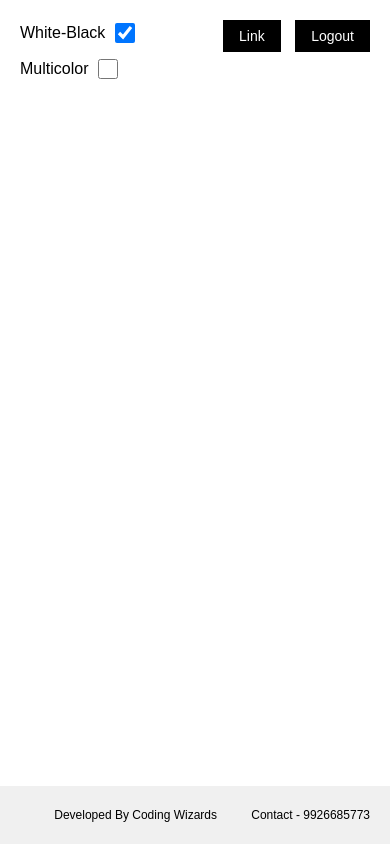
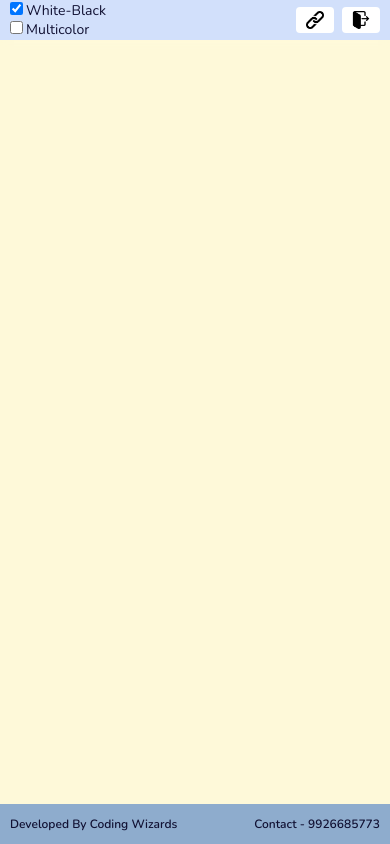
Before and after one commit to vipin2510/display-, a Flask app: page /sheet/1 in a window 390 px wide. Run offline with Flask 3, Linux system fonts and the light colour scheme; data that the repository does not hold is empty.

Commit message:
fix: fixed responsiveness

```diff
--- a/app.py
+++ b/app.py
@@ -46,6 +46,10 @@
 @app.route('/assets/css/<path:filename>')
 def css(filename):
     return send_from_directory('assets/css', filename)
+
+@app.route('/assets/icons/<path:filename>')
+def icons(filename):
+    return send_from_directory('assets/icons', filename)
 
 def setup_db_sheet_thana():
     global DB_SHEET_THANA_ID
--- a/assets/css/sheet.css
+++ b/assets/css/sheet.css
@@ -1,88 +1,114 @@
+@import url('https://fonts.googleapis.com/css2?family=Nunito:ital,wght@0,200..1000;1,200..1000&display=swap');
+
+:root {
+    --primary: #D2E0FB;
+    --primary-foreground: #113;
+
+    --secondary: #FEF9D9;
+    --secondary-foreground: #335;
+
+    --tertiary: #8EACCD;
+    --table-head: #DEE5D4;
+}
+
+* {
+    padding: 0;
+    margin: 0;
+    box-sizing: border-box;
+    font-family: 'Nunito';
+}
+
 body {
-    font-family: Arial, sans-serif;
-    margin: 0;
-    padding: 20px;
-    transition: all 0.3s ease;
+    height: 100%;
+    width: 100%;
+    background-color: var(--secondary);
+}
+
+nav {
+    height: 60px;
+    width: 100%;
+    padding: 8px 40px;
+    background-color: var(--primary);
+    box-shadow: 0px 0px 8px var(--secondary);
+    color: var(--primary-foreground);
+    display: flex;
+    justify-content: space-between;
+    align-items: center;
+    position: sticky;
+    top: 0;
+}
+
+.navDiv{
+    display: flex;
+    gap: 0 8px
+}
+
+button {
+    padding: 8px 16px;
+    background-color: white;
+    border: none;
+    border-radius: 4px;
+    background-color: white;
+    display: flex;
+    align-items: center;
+    justify-content: center;
+}
+
+button:hover {
+    background-color: #eef;
+}
+
+.navButton img{
+    height: 18px;
+    width: 18px;
 }
 
 .container {
-    max-width: 100%;
-    margin: 0 auto;
-    padding: 0 20px;
+    min-height: calc(100vh - 100px);
+    overflow: auto;
 }
 
-h1 {
+#tableTitle {
     text-align: center;
-    font-size: 28px;
+    margin: 10px auto;
 }
 
-.table-container {
-    height: calc(100vh - 200px);
-    overflow-x: auto;
-    overflow-y: auto;
-    position: relative;
+label{
+    font-size: 14px;
 }
 
 table {
+    padding: 0 40px;
+    margin: 20px auto;
     width: 100%;
-    border-collapse: collapse;
-    table-layout: fixed;
 }
 
-thead {
-    position: sticky;
-    top: 0;
-    z-index: 1;
+thead,
+tbody {
+    width: 100%;
+}
+
+thead tr {
+    color: var(--primary-foreground);
+    background-color: var(--table-head);
 }
 
 th,
 td {
-    border: 1px solid;
-    padding: 10px;
-    text-align: left;
-    font-size: 16px;
+    padding: 8px 12px;
+    border: 1px solid var(--secondary-foreground);
+    min-width: 200px;
+    max-height: 200px;
+    overflow: auto;
     word-wrap: break-word;
 }
 
 td img {
-    max-width: 100%;
+    max-width: 200px;
     height: auto;
     display: block;
     object-fit: cover;
     transition: transform 0.3s ease-in-out;
-}
-
-td img:hover {
-    transform: scale(1.5);
-}
-
-footer {
-    width: 100%;
-    position: fixed;
-    left: 0;
-    bottom: 0;
-    height: fit-content;
-    display: flex;
-    align-items: center;
-    justify-content: space-between;
-    padding: 10px 20px;
-    box-sizing: border-box;
-    font-size: 14px;
-}
-
-.top-right-buttons {
-    position: absolute;
-    top: 20px;
-    right: 20px;
-    z-index: 1000;
-}
-
-.button {
-    border: none;
-    padding: 10px 20px;
-    margin-left: 10px;
-    cursor: pointer;
-    font-size: 16px;
 }
 
 .modal {
@@ -93,142 +119,88 @@
     top: 0;
     width: 100%;
     height: 100%;
-    overflow: auto;
-    background-color: rgba(0, 0, 0, 0.4);
+    background-color: rgba(0, 0, 0, 0.2);
+    backdrop-filter: blur(20px);
+    justify-content: center;
+    align-items: center;
 }
 
 .modal-content {
-    margin: 15% auto;
-    padding: 20px;
-    border: 1px solid;
-    width: 80%;
-    max-width: 500px;
+    width: fit-content;
+    padding: 16px;
+    box-shadow: 0 0 8px var(--secondary-foreground);
+    background-color: white;
+    border-radius: 12px;
+    display: flex;
+    align-items: center;
+    justify-content: space-between;
+    gap: 0 20px;
 }
 
 .close {
-    float: right;
-    font-size: 28px;
+    font-size: 20px;
     font-weight: bold;
+    padding: 0px 6px;
+    border-radius: 4px;
     cursor: pointer;
 }
 
-/* Theme selector styles */
-.theme-selector {
-    position: fixed;
-    left: 20px;
-    top: 20px;
-    z-index: 1000;
+.close:hover {
+    background-color: #ededf7;
 }
 
-.theme-option {
+footer {
+    width: 100%;
+    height: 40px;
+    padding: 12px 40px;
     display: flex;
+    justify-content: space-between;
     align-items: center;
-    margin-bottom: 10px;
+    color: var(--primary-foreground);
+    font-weight: 600;
+    background-color: var(--tertiary);
+    position: sticky;
+    bottom: 0;
 }
 
-.theme-checkbox {
-    margin-left: 10px;
-    width: 20px;
-    height: 20px;
-    cursor: pointer;
-}
-
-/* White-Black Theme */
-body.white-black-theme {
-    background-color: white;
-    color: black;
-}
-
-.white-black-theme .button,
-.white-black-theme .modal-content,
-.white-black-theme thead {
-    background-color: black;
-    color: white;
-}
-
-.white-black-theme footer {
-    background-color: #f0f0f0;
-    color: black;
-}
-
-/* Multicolor Theme */
-body.multicolor-theme {
-    background-color: #3498db;
-    color: white;
-}
-
-.multicolor-theme .button,
-.multicolor-theme .modal-content,
-.multicolor-theme thead {
-    background-color: #2980b9;
-    color: white;
-}
-
-.multicolor-theme footer {
-    background-color: #2c3e50;
-    color: white;
-}
-
-/* Dark checkboxes for selected themes */
-.white-black-theme #whiteBlackCheckbox:checked {
-    background-color: #333;
-}
-
-.multicolor-theme #multicolorCheckbox:checked {
-    background-color: #1a5276;
-}
-
-/* Responsive styles */
-@media screen and (max-width: 768px) {
-    body {
-        padding: 10px;
+@media screen and (max-width : 600px) {
+    nav {
+        height: 40px;
+        padding: 8px 10px;
+        font-size: 12px;
     }
 
-    h1 {
-        font-size: 24px;
+    button {
+        padding: 4px 10px;
     }
 
-    .table-container {
-        height: calc(100vh - 180px);
+    #tableTitle {
+        font-size: 20px;
+        text-align: center;
+        margin: 10px auto;
     }
+
+    .container {
+        min-height: calc(100vh - 80px);
+        overflow: auto;
+    }
+
+    table {
+        padding: 0 10px;
+        margin: 0 auto;
+        width: 100%;
+        font-size: 12px;
+    }
+
 
     th,
     td {
-        padding: 8px;
-        font-size: 14px;
-    }
-
-    .button {
-        padding: 8px 16px;
-        font-size: 14px;
+        padding: 4px 8px;
+        min-width: 200px;
     }
 
     footer {
+        padding: 0 10px;
         font-size: 12px;
     }
 }
-
-@media screen and (min-width: 1920px) {
-    body {
-        font-size: 18px;
-    }
-
-    h1 {
-        font-size: 36px;
-    }
-
-    th,
-    td {
-        padding: 20px;
-        font-size: 24px;
-    }
-
-    .button {
-        padding: 15px 30px;
-        font-size: 20px;
-    }
-
-    footer {
-        font-size: 18px;
-    }
-}
--- a/templates/sheet.html
+++ b/templates/sheet.html
@@ -8,33 +8,34 @@
     <link rel="stylesheet" href="/assets/css/sheet.css">
 </head>
 
-<body class="white-black-theme">
-    <div class="theme-selector">
-        <div class="theme-option">
-            <span>White-Black</span>
-            <input type="checkbox" id="whiteBlackCheckbox" class="theme-checkbox" checked
-                onclick="switchTheme('white-black')">
+<body>
+    <nav>
+        <div>
+            <div>
+                <input type="checkbox" id="whiteBlackCheckbox" checked onclick="switchTheme('white-black')">
+                <label for="whiteBlackCheckbox">White-Black</label>
+            </div>
+            <div>
+                <input type="checkbox" id="multicolorCheckbox" onclick="switchTheme('multicolor')">
+                <label for="multicolorCheckbox">Multicolor</label>
+            </div>
         </div>
-        <div class="theme-option">
-            <span>Multicolor</span>
-            <input type="checkbox" id="multicolorCheckbox" class="theme-checkbox" onclick="switchTheme('multicolor')">
+        <div class="navDiv">
+            <button class="navButton" onclick="showLink()"><img src="/assets/icons/link.png" alt="link"></button>
+            <button class="navButton" onclick="logout()"><img src="/assets/icons/logout.png" alt="logout"></button>
         </div>
-    </div>
-    <div class="top-right-buttons">
-        <button class="button" onclick="showLink()">Link</button>
-        <button class="button" onclick="logout()">Logout</button>
-    </div>
+    </nav>
     <div class="container">
-        <div id="sheetDisplay"></div>
+        <div id="sheetDisplay">
+        </div>
     </div>
     <div id="linkModal" class="modal">
         <div class="modal-content">
+            <p>Spreadsheet Link: <a href="{{ spreadsheet_url }}" target="_blank">{{ spreadsheet_url }}</a></p>
             <span class="close" onclick="closeModal()">&times;</span>
-            <p>Spreadsheet Link: <a href="{{ spreadsheet_url }}" target="_blank">{{ spreadsheet_url }}</a></p>
         </div>
     </div>
     <footer>
-        <span></span>
         <p>Developed By Coding Wizards</p>
         <p>Contact - 9926685773</p>
     </footer>
@@ -44,7 +45,7 @@
         function displaySheet(sheetData) {
             const sheetDisplay = document.getElementById('sheetDisplay');
             sheetDisplay.innerHTML = `
-                <h1>${sheetData.title}</h1>
+                <h1 id="tableTitle">${sheetData.title}</h1>
                 <div class="table-container">
                     <table>
                         <thead>
@@ -76,7 +77,7 @@
 
         rotateSheets();
         function showLink() {
-            document.getElementById('linkModal').style.display = 'block';
+            document.getElementById('linkModal').style.display = 'flex';
         }
 
         function closeModal() {
@@ -101,16 +102,27 @@
             }
         }
         function switchTheme(theme) {
-            const body = document.body;
             const whiteBlackCheckbox = document.getElementById('whiteBlackCheckbox');
             const multicolorCheckbox = document.getElementById('multicolorCheckbox');
 
+            let root = document.documentElement;
+
             if (theme === 'white-black') {
-                body.className = 'white-black-theme';
+                root.style.setProperty('--primary', "#222831")
+                root.style.setProperty('--primary-foreground', "#FFF")
+                root.style.setProperty('--secondary', "#EEEEEE")
+                root.style.setProperty('--secondary-foreground', "#aaa")
+                root.style.setProperty('--tertiary', "#31363F")
+                root.style.setProperty('--table-head', "#76ABAE")
                 whiteBlackCheckbox.checked = true;
                 multicolorCheckbox.checked = false;
             } else {
-                body.className = 'multicolor-theme';
+                root.style.setProperty('--primary', "#D2E0FB")
+                root.style.setProperty('--primary-foreground', "#113")
+                root.style.setProperty('--secondary', "#FEF9D9")
+                root.style.setProperty('--secondary-foreground', "#335")
+                root.style.setProperty('--tertiary', "#8EACCD")
+                root.style.setProperty('--table-head', "#DEE5D4")
                 whiteBlackCheckbox.checked = false;
                 multicolorCheckbox.checked = true;
             }
```
Also changed, not shown: assets/css/index.css (added, +186 -0 lines), templates/existing_thana.html (+58 -2 lines), templates/index.html (+19 -94 lines), assets/icons/link.png (added), assets/icons/loader.png (added), assets/icons/logout.png (added).
